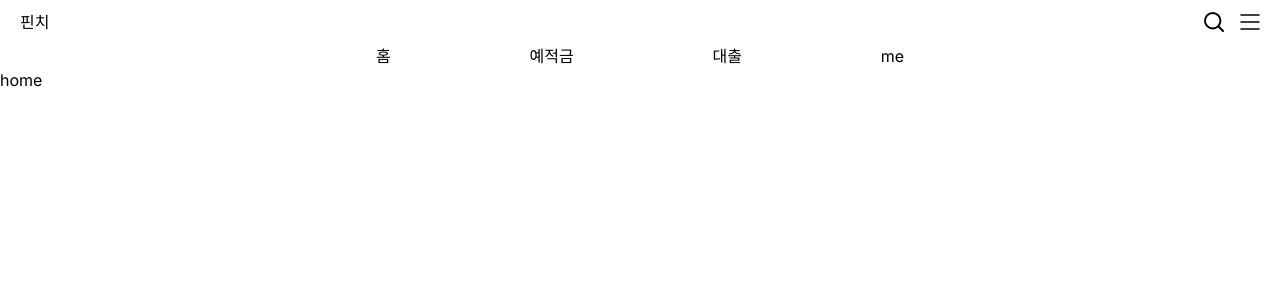
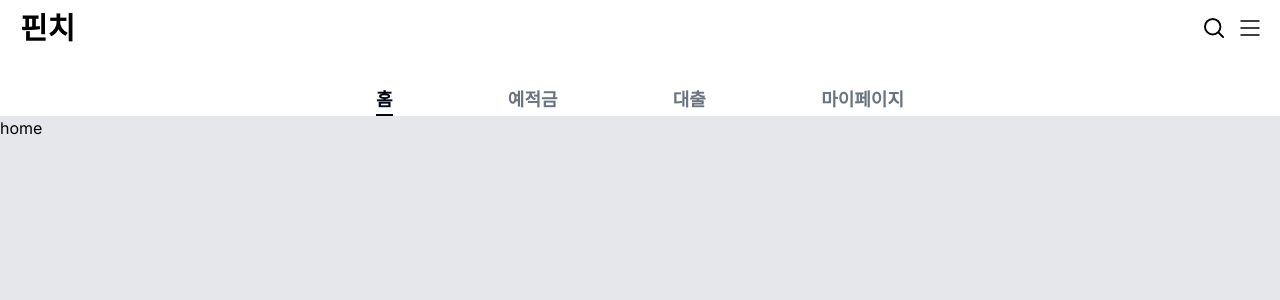
Before and after one commit to zinny22/savings, a Next.js app: page / in a window 1280 px wide. Shown: the top 300 px of the page. Built offline with nearby package versions, Linux system fonts and the light colour scheme.

Commit message:
feat: 은행 목록 api 연결 및 예금 필터 추가

```diff
--- /dev/null
+++ b/src/components/Molecules/BankList.tsx
@@ -0,0 +1,83 @@
+"use client";
+
+import BankSchema, { BankBaseList } from "@/schema/bank.schema";
+import { Dispatch, SetStateAction, useEffect, useState } from "react";
+import Icon, { IconName } from "../Atom/Icon";
+import { cx } from "class-variance-authority";
+
+interface BankListProps {
+  filteredBanks: string[];
+  setFilteredBanks: Dispatch<SetStateAction<string[]>>;
+}
+
+function BankList({ filteredBanks, setFilteredBanks }: BankListProps) {
+  const [banks, setBanks] = useState<BankBaseList[]>([]);
+
+  const initBankList = async () => {
+    try {
+      const url =
+        process.env.NEXT_PUBLIC_ENDPOINT +
+        `companySearch.json?auth=${process.env.NEXT_PUBLIC_KEY}&topFinGrpNo=020000&pageNo=1`;
+      const response = await fetch(url);
+      const jsonData = (await response.json()).result as BankSchema;
+      setBanks(jsonData.baseList);
+    } catch (error) {
+      console.log(error);
+    }
+  };
+
+  const handleClickBank = (code: string) => {
+    setFilteredBanks((prev) => {
+      if (prev.includes(code)) {
+        return prev.filter((_prev) => _prev !== code);
+      } else {
+        return [...prev, code];
+      }
+    });
+  };
+
+  useEffect(() => {
+    initBankList();
+    // eslint-disable-next-line react-hooks/exhaustive-deps
+  }, []);
+
+  return (
+    <ul className="flex gap-x-2 overflow-x-auto max-w-[540px]">
+      {banks?.map((bank) => (
+        <li
+          key={bank.fin_co_no}
+          className={cx(
+            "cursor-pointer min-w-[90px] grid gap-y-2 justify-items-center border px-2 py-5 rounded-md",
+            filteredBanks?.includes(bank.fin_co_no)
+              ? "border-pink-500"
+              : "border-gray-200 "
+          )}
+          onClick={() => handleClickBank(bank.fin_co_no)}
+        >
+          <Icon
+            name={
+              bank.kor_co_nm === "한국스탠다드차타드은행"
+                ? "SC제일"
+                : (bank.kor_co_nm
+                    .replace("은행", "")
+                    .replace("주식회사", "")
+                    .replace(" ", "") as IconName)
+            }
+            width={20}
+            height={20}
+          />
+          <p className="whitespace-nowrap text-sm">
+            {bank.kor_co_nm === "한국스탠다드차타드은행"
+              ? "SC제일"
+              : bank.kor_co_nm
+                  .replace("은행", "")
+                  .replace("주식회사", "")
+                  .replace(" ", "")}
+          </p>
+        </li>
+      ))}
+    </ul>
+  );
+}
+
+export default BankList;
--- a/src/components/Molecules/ProductCard.tsx
+++ b/src/components/Molecules/ProductCard.tsx
@@ -1,3 +1,5 @@
+import Icon, { IconName } from "../Atom/Icon";
+
 interface ProductCardProps {
   title: string;
   bank: string;
@@ -13,11 +15,25 @@ function ProductCard({
   return (
     <div className="flex items-center justify-between">
       <div className="flex items-center gap-x-4">
-        <div className="w-[42px] h-[42px] bg-gray-400 rounded-full" />
+        <div className="w-[42px] h-[42px] rounded-full">
+          <Icon
+            name={
+              bank === "한국스탠다드차타드은행"
+                ? "SC제일"
+                : (bank
+                    .replace("은행", "")
+                    .replace("주식회사", "")
+                    .replace(" ", "") as IconName)
+            }
+          />
+        </div>
         <div className="grid gap-y-1">
           <p>{title}</p>
-          <p>{bank}</p>
-          <p>방문 없이 가입 </p>
+          <p>
+            {bank === "한국스탠다드차타드은행"
+              ? "SC제일"
+              : bank.replace("주식회사", "").replace(" ", "")}
+          </p>
         </div>
       </div>
 
--- a/src/components/Molecules/TabButton.tsx
+++ b/src/components/Molecules/TabButton.tsx
@@ -12,10 +12,10 @@ function TabButton({ lastPathName }: TabButtonProps) {
   const router = useRouter();
 
   return (
-    <div className="flex items-center bg-gray-200 w-fit px-3 py-1 rounded-xl relative">
+    <div className="flex items-center bg-gray-200 w-fit px-1 py-1 rounded-3xl relative">
       <div
         className={cx(
-          "absolute bg-white w-[80px] rounded-xl h-[30px] transition-all duration-500",
+          "absolute bg-white w-[80px] rounded-3xl h-[30px] transition-all duration-500",
           lastPathName === "saving"
             ? "translate-x-20"
             : lastPathName === "parking"
--- a/src/components/Organisms/BankSelector.tsx
+++ b/src/components/Organisms/BankSelector.tsx
@@ -1,13 +1,20 @@
+import { Dispatch, SetStateAction } from "react";
+import BankList from "../Molecules/BankList";
 import TabButton, { TabKey } from "../Molecules/TabButton";
 
 interface BankSelectorProps {
   lastPathName: TabKey;
+  filteredBanks: string[]
+  setFilteredBanks: Dispatch<SetStateAction<string[]>>
 }
 
-function BankSelector({ lastPathName }: BankSelectorProps) {
+function BankSelector({ lastPathName , filteredBanks, setFilteredBanks}: BankSelectorProps) {
   return (
-    <section className="rounded-xl p-5 bg-white flex justify-center">
-      <TabButton lastPathName={lastPathName} />
+    <section className="rounded-xl p-5 bg-white grid gap-y-5">
+      <div className=" flex justify-center">
+        <TabButton lastPathName={lastPathName} />
+      </div>
+      <BankList filteredBanks={filteredBanks} setFilteredBanks={setFilteredBanks}/>
     </section>
   );
 }
--- a/src/components/Organisms/DepositCardList.tsx
+++ b/src/components/Organisms/DepositCardList.tsx
@@ -2,21 +2,20 @@
 
 import React, { useEffect, useState } from "react";
 import Card from "../Molecules/ProductCard";
-import {
-  Deposit,
-  DepositBaseList,
-  DepositOptionList,
-} from "@/schema/deposit.schema";
+import { Deposit, BaseList, OptionList } from "@/schema/deposit.schema";
 import { useRouter } from "next/navigation";
 
-function DepositCardList() {
+interface DepositCardListProps {
+  filteredBanks: string[];
+}
+function DepositCardList({ filteredBanks }: DepositCardListProps) {
   const router = useRouter();
 
   const [depositProducts, setDepositProducts] = useState<Deposit[]>([]);
 
   function groupObjectsByMatchingProperty(
-    baseList: DepositBaseList[],
-    optionList: DepositOptionList[]
+    baseList: BaseList[],
+    optionList: OptionList[]
   ) {
     const grouped: Deposit[] = [];
 
@@ -36,12 +35,13 @@ function DepositCardList() {
 
   const initDepositProducts = async () => {
     try {
-      const response = await fetch(
-        process.env.NEXT_PUBLIC_DEPOSIT_PRODUCTS_API || ""
-      );
+      const url =
+        process.env.NEXT_PUBLIC_ENDPOINT +
+        `depositProductsSearch.json?auth=${process.env.NEXT_PUBLIC_KEY}&topFinGrpNo=020000&pageNo=1`;
+      const response = await fetch(url);
       const jsonData = await response.json();
-      const baseInfo: DepositBaseList[] = jsonData.result.baseList;
-      const optionList: DepositOptionList[] = jsonData.result.optionList;
+      const baseInfo: BaseList[] = jsonData.result.baseList;
+      const optionList: OptionList[] = jsonData.result.optionList;
       const result = groupObjectsByMatchingProperty(baseInfo, optionList);
       setDepositProducts(result);
     } catch (error) {
@@ -61,11 +61,16 @@ function DepositCardList() {
         <div>최고 금리순</div>
       </div>
 
-      {depositProducts?.map((deposit) => (
+      {(filteredBanks.length > 0
+        ? depositProducts?.filter((product) =>
+            filteredBanks.includes(product.fin_co_no)
+          )
+        : depositProducts
+      ).map((deposit) => (
         <li
           key={deposit.fin_prdt_cd}
           className="pt-5 cursor-pointer"
-          onClick={() => router.push(`/detail/${deposit.fin_co_no}`)}
+          onClick={() => router.push(`/deposit/${deposit.fin_co_no}`)}
         >
           <Card
             title={deposit.fin_prdt_nm}
--- a/src/components/Organisms/Header.tsx
+++ b/src/components/Organisms/Header.tsx
@@ -1,23 +1,70 @@
+"use client";
+
 import Link from "next/link";
 import Icon from "../Atom/Icon";
+import { usePathname } from "next/navigation";
+import { cx } from "class-variance-authority";
 
 function Header() {
+  const pathName = usePathname();
+
   return (
-    <header>
-      <div className="bg-white flex items-center justify-between px-5 py-2.5">
-        <h1>핀치</h1>
+    <header className="sticky top-0 z-20">
+      <div className="bg-white flex items-center justify-between px-5 py-2.5 pb-10">
+        <h1 className="text-3xl font-extrabold">핀치</h1>
 
         <div className="flex items-center gap-x-4">
           <Icon name="Search" width={20} height={20} />
           <Icon name="Menu" width={20} height={20} />
         </div>
       </div>
-      <section className="w-full flex justify-center">
+
+      <section className="w-full flex justify-center bg-white">
         <div className="w-[568px] flex px-5 justify-between">
-          <Link href="/">홈</Link>
-          <Link href="/list/deposit">예적금</Link>
-          <Link href="/">대출</Link>
-          <Link href="/list/deposit">me</Link>
+          <Link
+            href="/"
+            className={cx(
+              " font-extrabold text-lg",
+              pathName === "/"
+                ? "border-b-2 border-gray-950 text-gray-950"
+                : "text-gray-500"
+            )}
+          >
+            홈
+          </Link>
+          <Link
+            href="/list/deposit"
+            className={cx(
+              " font-extrabold text-lg",
+              pathName.includes("list")
+                ? "border-b-2 border-gray-950 text-gray-950"
+                : "text-gray-500"
+            )}
+          >
+            예적금
+          </Link>
+          <Link
+            href="/"
+            className={cx(
+              " font-extrabold text-lg",
+              pathName.includes("parking")
+                ? "border-b-2 border-gray-950 text-gray-950"
+                : "text-gray-500"
+            )}
+          >
+            대출
+          </Link>
+          <Link
+            href="/me"
+            className={cx(
+              " font-extrabold text-lg",
+              pathName.includes("me")
+                ? "border-b-2 border-gray-950 text-gray-950"
+                : "text-gray-500"
+            )}
+          >
+            마이페이지
+          </Link>
         </div>
       </section>
     </header>
--- a/src/components/Pages/DepositDetail.tsx
+++ b/src/components/Pages/DepositDetail.tsx
@@ -11,10 +11,10 @@ function DepositDetail({ financeCd }: DetailPageProps) {
 
   const initDepositProducts = async () => {
     try {
-      const response = await fetch(
-        process.env.NEXT_PUBLIC_DEPOSIT_PRODUCTS_API +
-          `&financeCd=${financeCd}` || ""
-      );
+      const url =
+        process.env.NEXT_PUBLIC_ENDPOINT +
+        `/depositProductsSearch.json?auth=${process.env.NEXT_PUBLIC_KEY}&topFinGrpNo=030300&pageNo=1&financeCd=${financeCd}`;
+      const response = await fetch(url || "");
       const jsonData = await response.json();
       console.log(jsonData);
     } catch (error) {
--- a/src/components/Pages/HomeDetail.tsx
+++ b/src/components/Pages/HomeDetail.tsx
@@ -1,5 +1,5 @@
 function HomeDetail() {
-  return <div>home</div>;
+  return <div className="bg-gray-200 h-[100vh] w-full">home</div>;
 }
 
 export default HomeDetail;
--- a/src/components/Pages/ListDetail.tsx
+++ b/src/components/Pages/ListDetail.tsx
@@ -5,19 +5,27 @@ import BankSelector from "../Organisms/BankSelector";
 import DepositCardList from "../Organisms/DepositCardList";
 import { TabKey } from "../Molecules/TabButton";
 import SavingCardList from "../Organisms/SavingCardList";
+import { useState } from "react";
 
 function ListDetail() {
   const pathName = usePathname();
-
   const pathParts = pathName.split("/");
   const lastPathName = pathParts[pathParts.length - 1];
+
+  const [filteredBanks, setFilteredBanks] = useState<string[]>([]);
 
   return (
     <section className="bg-gray-200 w-full flex justify-center">
       <section className="w-[562px] grid gap-y-4 py-5">
-        <BankSelector lastPathName={lastPathName as TabKey} />
+        <BankSelector
+          lastPathName={lastPathName as TabKey}
+          filteredBanks={filteredBanks}
+          setFilteredBanks={setFilteredBanks}
+        />
 
-        {lastPathName === "deposit" && <DepositCardList />}
+        {lastPathName === "deposit" && (
+          <DepositCardList filteredBanks={filteredBanks} />
+        )}
         {lastPathName === "saving" && <SavingCardList />}
       </section>
     </section>
```
Also changed, not shown: src/components/Organisms/SavingCardList.tsx (+41 -40 lines), src/schema/deposit.schema.ts (+5 -5 lines).
